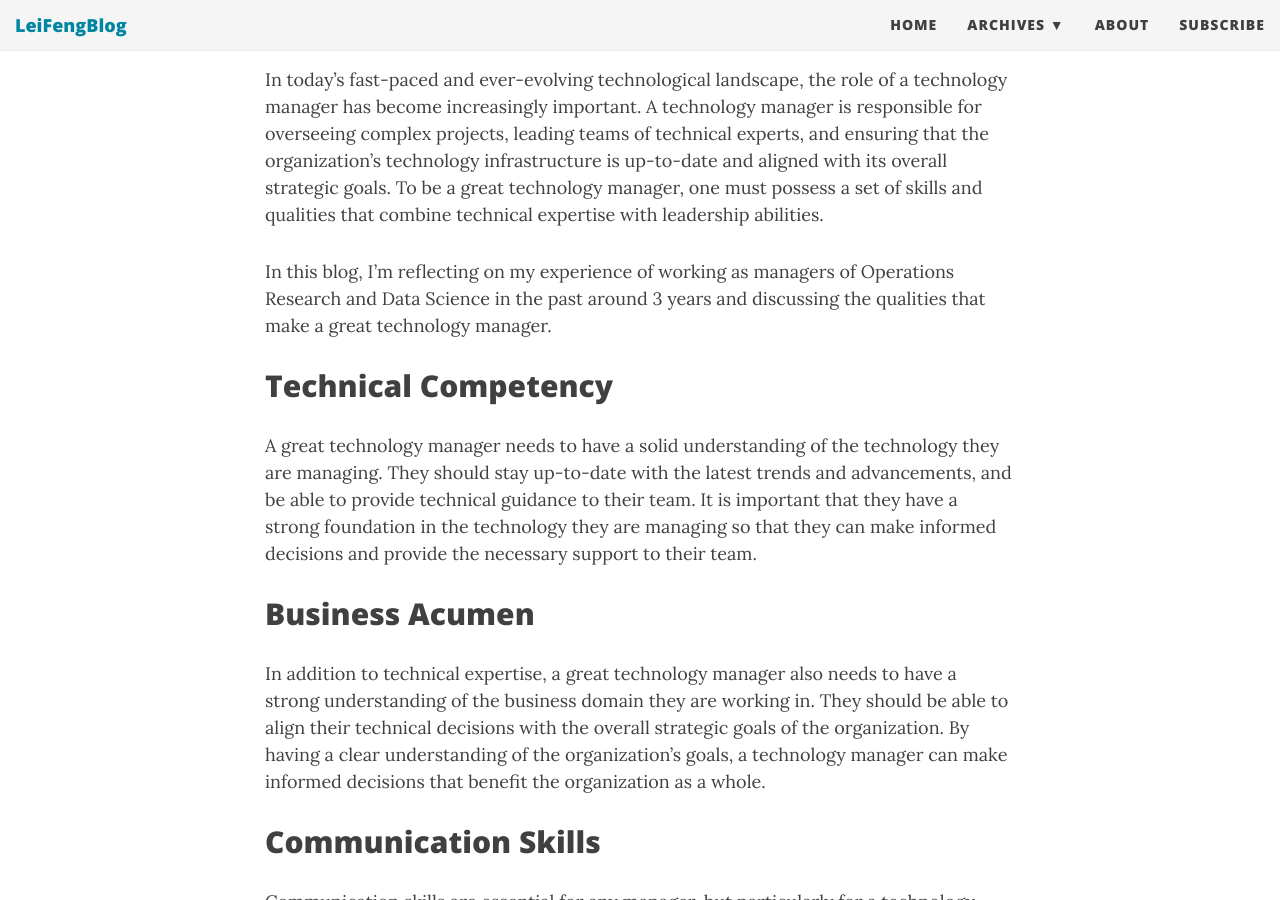
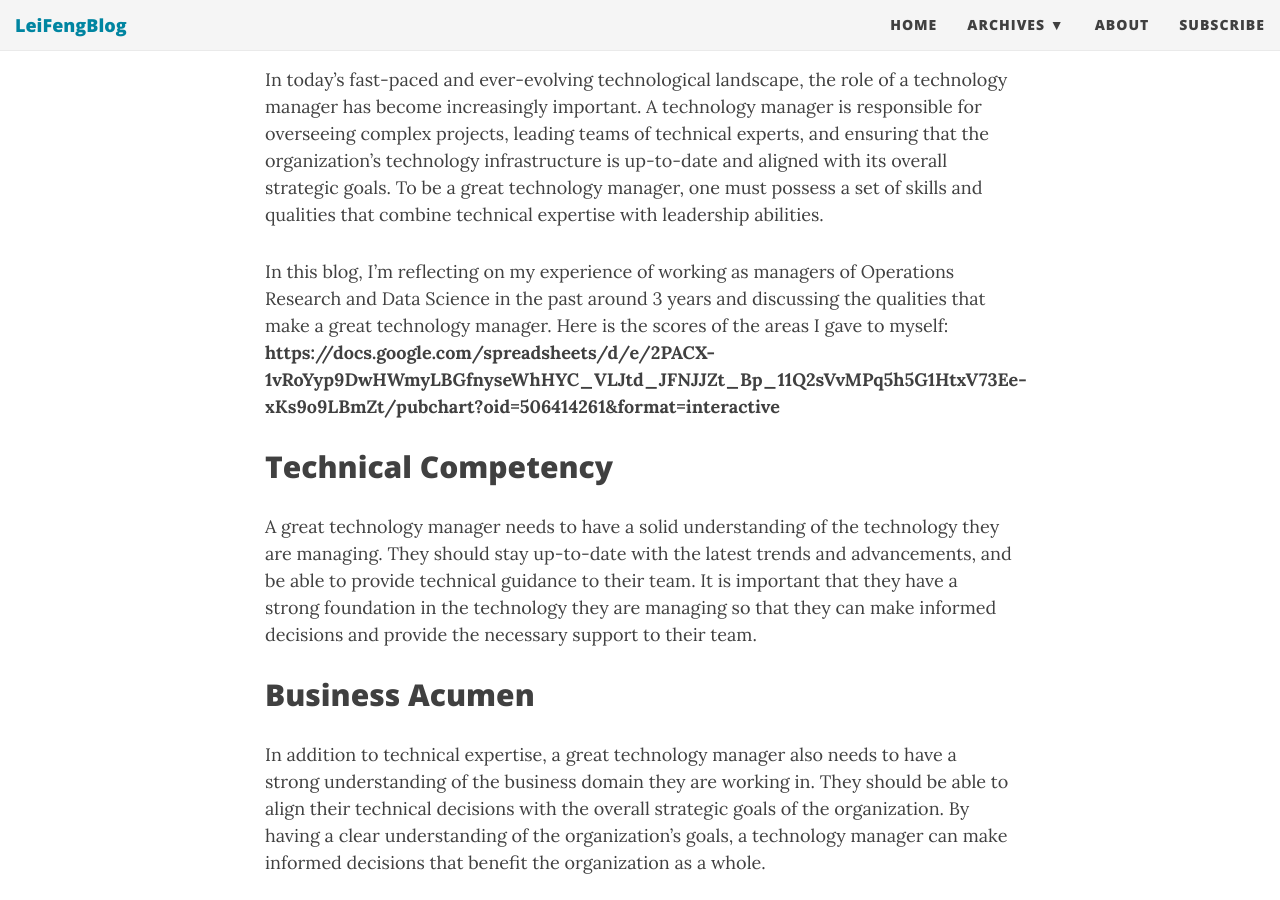
Before and after one commit to stonefl/stonefl.github.io, a Jekyll site: the page built from _posts/2023-04-17-what-qualities-make-a-great-technology-manager.md, in a window 1280 px wide and 900 px high, scrolled down 333 px. Built offline with Jekyll 4.4.1, drawn with Linux system fonts in a browser that asks for light colours; nearby versions of some CDN libraries; comment, search, counter and statistics services are not loaded.

Commit message:
Update 2023-04-17-what-qualities-make-a-great-technology-manager.md

```diff
--- a/_posts/2023-04-17-what-qualities-make-a-great-technology-manager.md
+++ b/_posts/2023-04-17-what-qualities-make-a-great-technology-manager.md
@@ -10,7 +10,8 @@ categories:
 
 In today's fast-paced and ever-evolving technological landscape, the role of a technology manager has become increasingly important. A technology manager is responsible for overseeing complex projects, leading teams of technical experts, and ensuring that the organization's technology infrastructure is up-to-date and aligned with its overall strategic goals. To be a great technology manager, one must possess a set of skills and qualities that combine technical expertise with leadership abilities. <!--more-->
 
-In this blog, I'm reflecting on my experience of working as managers of Operations Research and Data Science in the past around 3 years and discussing the qualities that make a great technology manager.
+In this blog, I'm reflecting on my experience of working as managers of Operations Research and Data Science in the past around 3 years and discussing the qualities that make a great technology manager. Here is the scores of the areas I gave to myself:
+**https://docs.google.com/spreadsheets/d/e/2PACX-1vRoYyp9DwHWmyLBGfnyseWhHYC_VLJtd_JFNJJZt_Bp_11Q2sVvMPq5h5G1HtxV73Ee-xKs9o9LBmZt/pubchart?oid=506414261&format=interactive**
 
 
 ## Technical Competency
```
